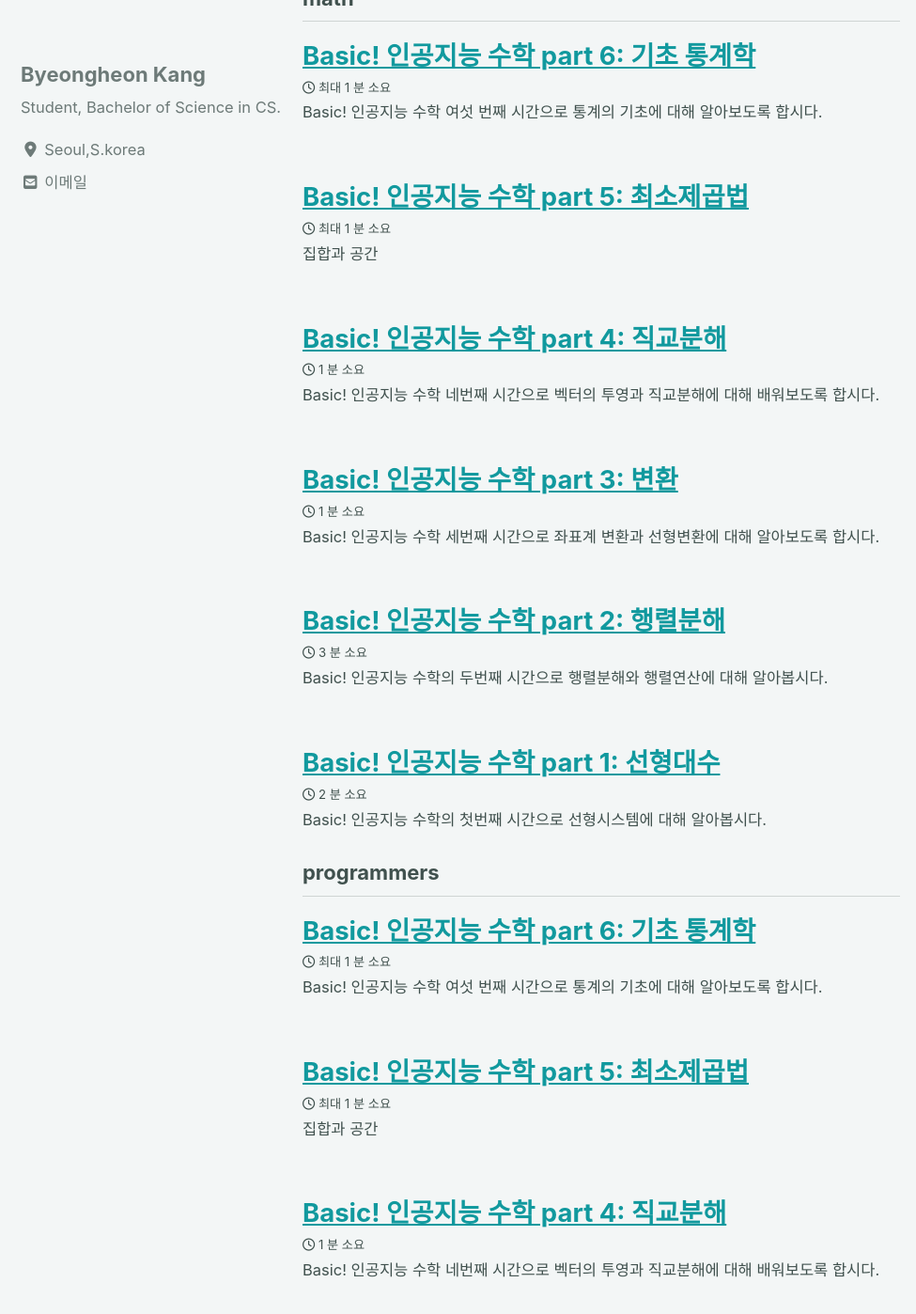
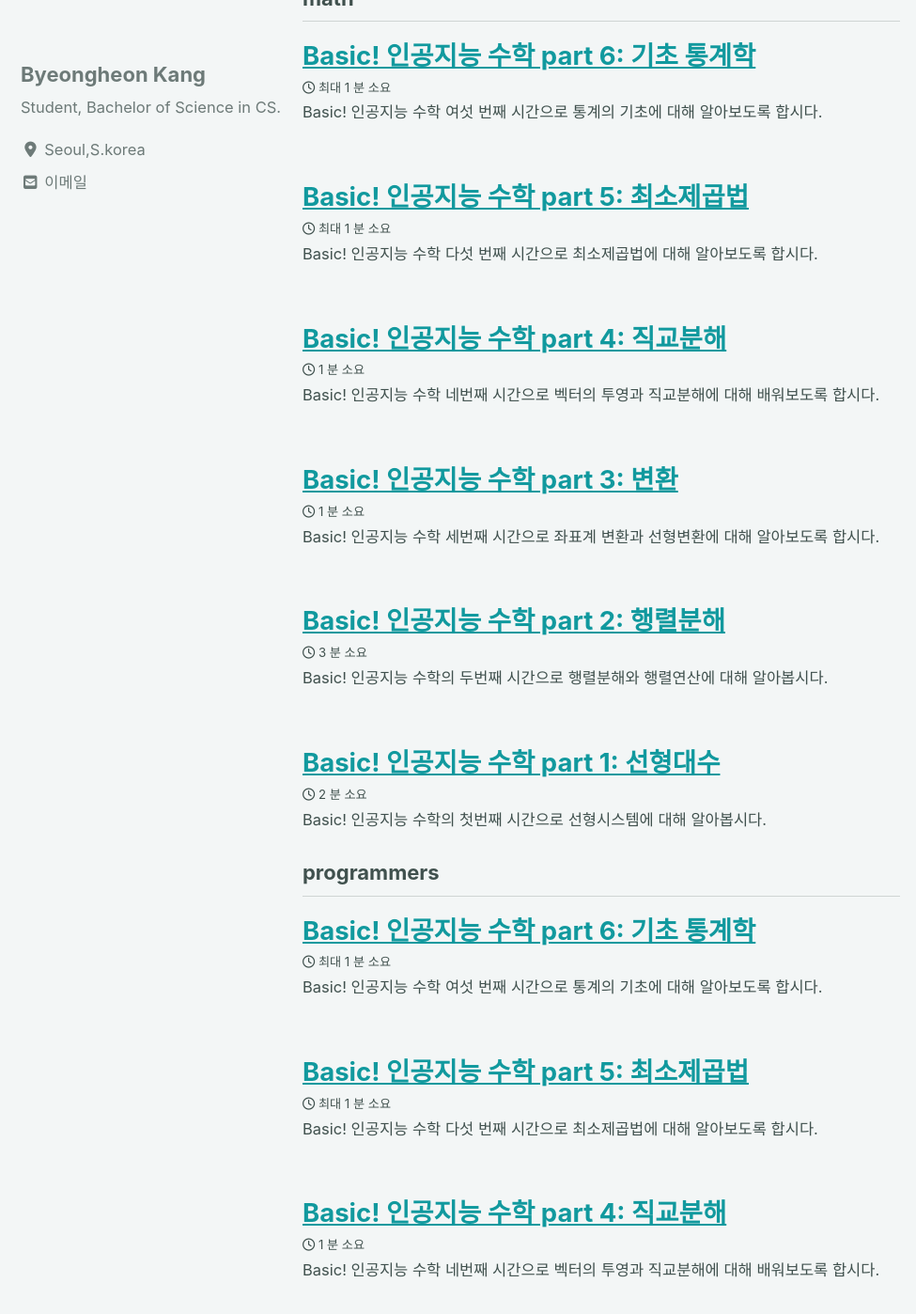
Before and after one commit to devtrail42/devtrail42.github.io, a Jekyll site: the page built from _pages/tag-archive.html, in a window 1280 px wide and 1400 px high, scrolled down 3989 px. Shown: the whole window at 94% size, without its empty margins (0-975 px from the left). Built offline with Jekyll 4.4.1, drawn with Linux system fonts in a browser that asks for light colours; cached includes are drawn as plain includes; nearby versions of some CDN libraries; some of the changed text lies outside the part shown.

Commit message:
edit post

```diff
--- a/_posts/2020-12-09-2-lsm.md
+++ b/_posts/2020-12-09-2-lsm.md
@@ -13,6 +13,8 @@ categories: [AI math_basic]
 tags: [programmers, AI, math, linear]
 comments: true
 ---
+
+Basic! 인공지능 수학 다섯 번째 시간으로 최소제곱법에 대해 알아보도록 합시다.
 
 ## 집합과 공간
 
```
